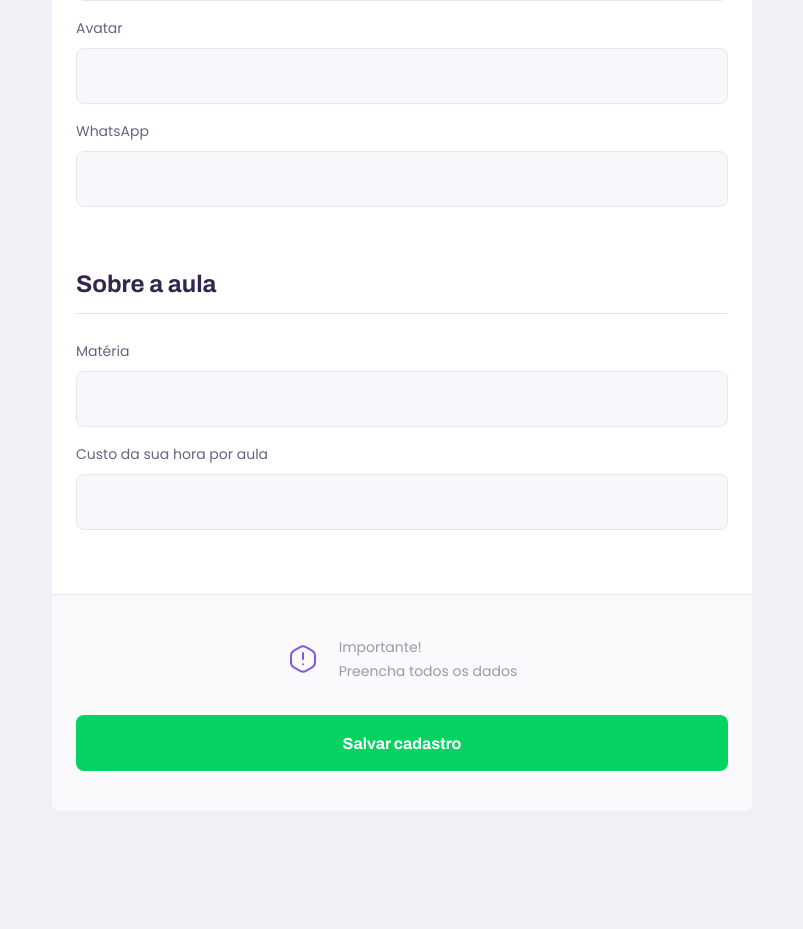
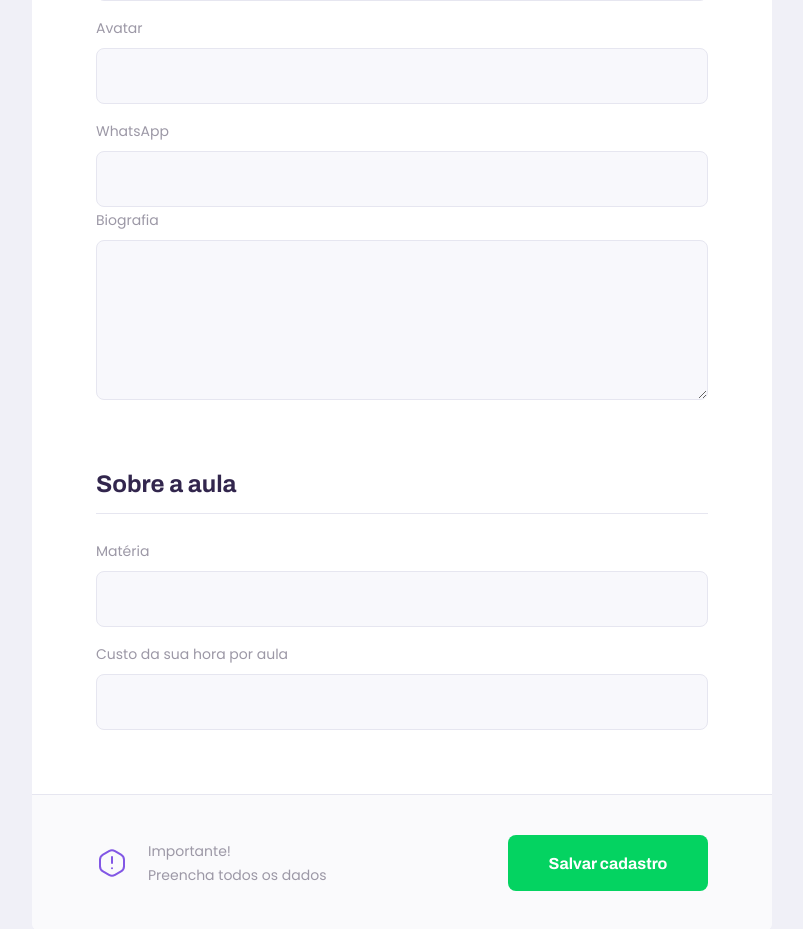
Before and after one commit to LucasCarrias/Proffy-Web, a React (Create React App) app: page /give-classes in a window 1280 px wide. Shown: the part 527-1456 px from the top of the page, without its empty margins (238-1041 px from the left). Before the commit the page ends 1338 px from the top, so only its background shows below. Built offline with nearby package versions, Linux system fonts and the light colour scheme.

Commit message:
Criar e estilizar componente 'TextArea'

```diff
--- /dev/null
+++ b/src/components/TextArea/index.tsx
@@ -0,0 +1,19 @@
+import React, { TextareaHTMLAttributes } from 'react';
+
+import "./styles.css";
+
+interface TextAreaProps extends TextareaHTMLAttributes<HTMLTextAreaElement> {
+    name: string;
+    label: string;
+}
+
+const Textarea: React.FC<TextAreaProps> = ({ name, label, ...rest}) => {
+   return (
+    <div className="textarea-block">
+        <label htmlFor={name}>{label}</label>
+        <textarea id={name} {...rest} />
+    </div>
+   );
+}
+
+export default Textarea;
--- /dev/null
+++ b/src/components/TextArea/styles.css
@@ -0,0 +1,36 @@
+.textarea-block {
+    position: relative;
+}
+
+.textarea-block + .textarea-block {
+    margin-top: 1.4rem;
+}
+
+.textarea-block label{
+    font-size: 1.4rem;
+}
+
+.textarea-block textarea {
+    width: 100%;
+    height: 16rem;
+    min-height: 8rem;
+    margin-top: 0.8rem;
+    border-radius: 0.8rem;
+    background: var(--color-input-background);
+    border: 1px solid var(--color-line-in-white);
+    outline: 0;
+    resize: vertical;
+    padding: 1.2rem 1.6rem;
+    font: 1.6rem Archivo;
+}
+
+.textarea-block:focus-within::after {
+    width: calc(100% - 3.2rem);
+    height: 2px;
+    content: '';
+    background: var(--color-primary-light);
+    position: absolute;
+    left: 1.6rem;
+    right: 1.6rem;
+    bottom: 7px;
+}
--- a/src/pages/TeacherForm/index.tsx
+++ b/src/pages/TeacherForm/index.tsx
@@ -1,10 +1,12 @@
 import React from 'react';
 import PageHeader from '../../components/PageHeader';
 import Input from '../../components/Input';
+import Textarea from '../../components/TextArea';
 
 import warningIcon from '../../assets/images/icons/warning.svg'
 
 import "./styles.css";
+
 
 
 function TeacherForm(){
@@ -22,6 +24,7 @@
                     <Input name="name" label="Nome completo" />
                     <Input name="avatar" label="Avatar" />
                     <Input name="whatsapp" label="WhatsApp" />
+                    <Textarea name="bio" label="Biografia" />
                 </fieldset>
 
                 <fieldset>
--- a/src/pages/TeacherForm/styles.css
+++ b/src/pages/TeacherForm/styles.css
@@ -36,6 +36,10 @@
     width: 100%;
     padding-bottom: 1.6rem;
     border-bottom: 1px solid var(--color-line-in-white);
+}
+
+#page-teacher-form main label {
+    color: var(--color-text-complement);
 }
 
 #page-teacher-form main footer {
@@ -78,3 +82,33 @@
 #page-teacher-form main footer button:hover {
     background: var(--color-secundary-dark);
 }
+
+@media (min-width: 700px){
+    #page-teacher-form {
+        max-width: 100vw;
+    }
+
+    #page-teacher-form .page-header .header-content {
+        margin-bottom: 0;
+    }
+
+    #page-teacher-form main fieldset {
+        padding: 0 6.4rem;
+    }
+
+    #page-teacher-form main footer {
+        padding: 4.0rem 6.4rem;
+        display: flex;
+        align-items: center;
+        justify-content: space-between;
+    }
+
+    #page-teacher-form main footer p {
+        justify-content: space-between;
+    }
+
+    #page-teacher-form main footer button {
+        width: 20rem;
+        margin-top: 0;
+    }
+}
```
